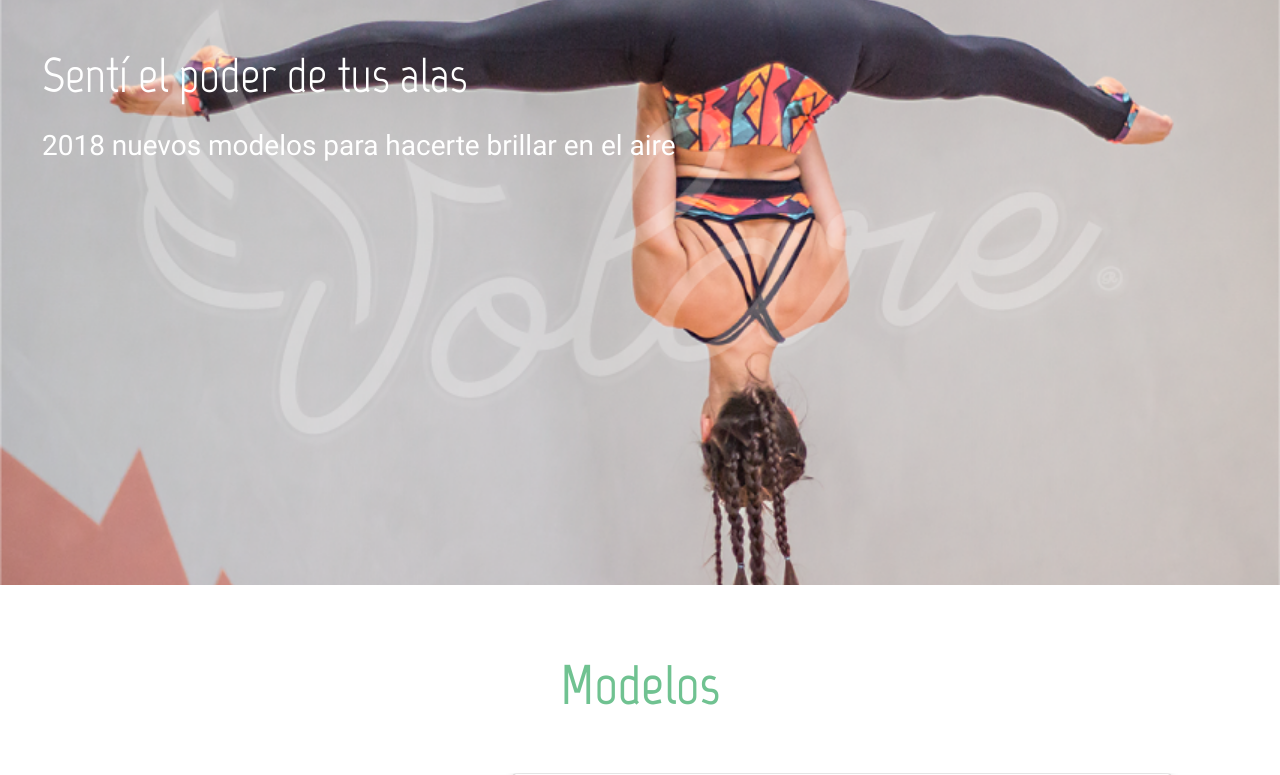
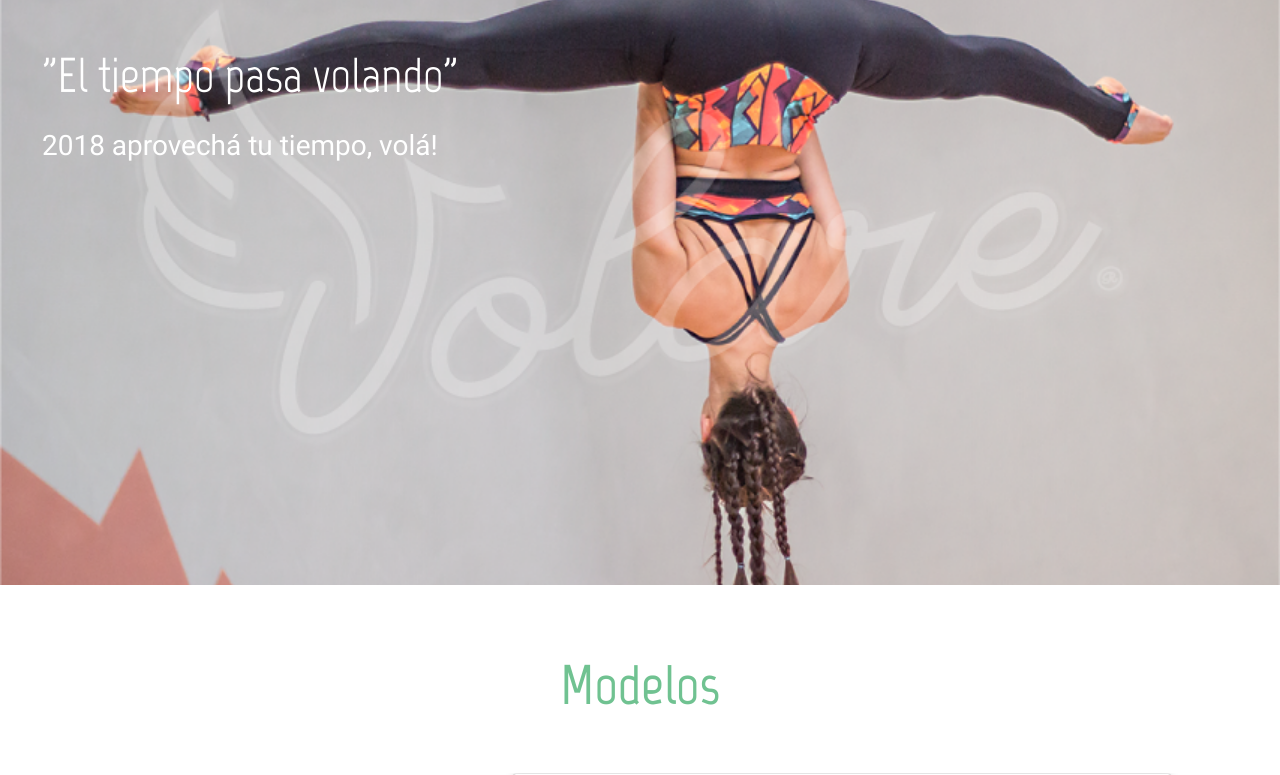
Before and after one commit to gentilmente/gise-web, a plain HTML site: page index.html in a window 1280 px wide. Shown: the part 115-890 px from the top of the page. Drawn offline with Linux system fonts and the light colour scheme; a script that the page names is missing.

Commit message:
nueva frase, new speech

```diff
--- a/index.html
+++ b/index.html
@@ -62,8 +62,8 @@ License URL: http://creativecommons.org/licenses/by/3.0/
 			</div>
 		</div>
 		<div class="bnr-text">
-			<h2>Sentí el poder de tus alas</h2>
-			<h4>2018 nuevos modelos para hacerte brillar en el aire</h4>
+			<h2>"El tiempo pasa volando"</h2>
+			<h4>2018 aprovechá tu tiempo, volá! </h4>
 			<!-- <a href="#" class="more"> Read More</a> -->
 		</div>
 	</div>
```
